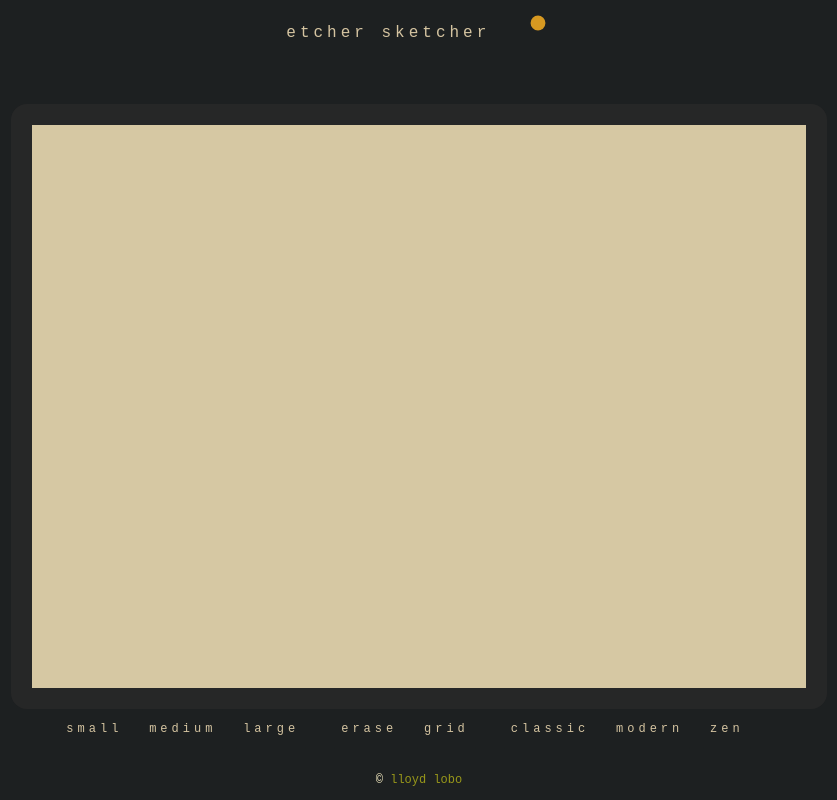
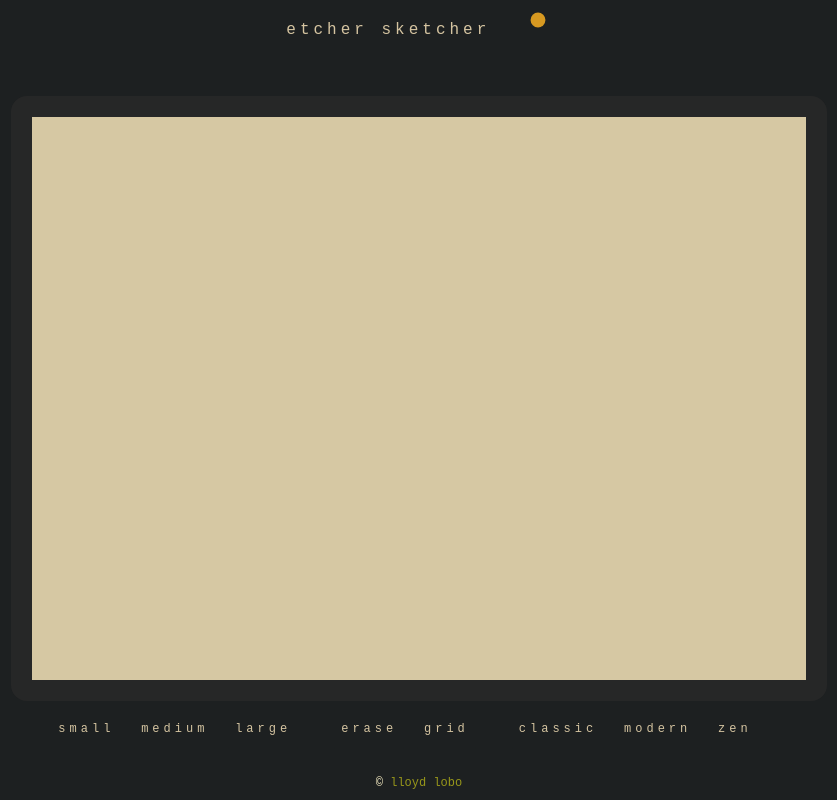
Before and after one commit to lloydlobo/etcher-sketcher, a website built with Vite: page index.html in a window 1280 px wide. Both pictures are taken after a click on the button "start sketching". Shown: the whole page, without its empty margins (221-1058 px from the left). Built offline with nearby package versions, Linux system fonts and the light colour scheme.

Commit message:
refactor: use @extend for nested control buttons
- `.buttons-control..` controls mostly the erase and grid
	+ the 2 divs of btnSize and btnMode....

```diff
--- a/src/scss/components/_button.scss
+++ b/src/scss/components/_button.scss
@@ -1,16 +1,24 @@
 button {
   position: relative;
   border: none;
+  border: 3px solid transparent;
   transition: color 0.5s, transform 0.2s, background-color 0.2s;
   border-radius: 3px;
   margin: 0 10px;
   padding-block: var(--font-size-400);
   padding-inline: var(--font-size-700);
-  border: 3px solid transparent;
   cursor: pointer;
   background-color: var(--bg1);
   letter-spacing: var(--font-size-100);
   font-size: var(--font-size-fluid-0);
+
+  &[data-button-style-none] {
+    background-color: transparent;
+    color: var(--fg2);
+    border: none;
+    padding: 0;
+    font-size: var(--font-size-400);
+  }
 
   &:active {
     transform: translateY(3px);
@@ -20,20 +28,10 @@ button {
   &::before {
     border-radius: 3px;
   }
-
-  &[data-button-style-none] {
-    background-color: transparent;
-    color: var(--fg2);
-    border: none;
-    padding: 0;
-    font-size: var(--font-size-400);
-  }
 }
 
 /* ************************************************************************* */
-/* ************************************************************************* */
 /* ****************************interactive buttons************************** */
-/* ************************************************************************* */
 /* ************************************************************************* */
 
 /* cspell:disable */
--- a/src/scss/layouts/controls.scss
+++ b/src/scss/layouts/_controls.scss
@@ -18,15 +18,13 @@
 }
 
 .buttons-controls {
+  @extend button;
   display: flex;
   flex-wrap: wrap;
   justify-content: center;
   align-items: center;
   gap: var(--size-fluid-1);
-}
 
-button.buttons-controls,
-.buttons-controls > button {
   background-color: var(--bg_h);
   padding-block: var(--font-size-200);
   padding-inline: var(--font-size-100);
@@ -35,4 +33,9 @@ button.buttons-controls,
   margin-inline: 0;
 
   text-transform: lowercase;
+
+  > button {
+    // this styles all controls - size and mode - except erase and grid
+    @extend .buttons-controls;
+  }
 }
```
